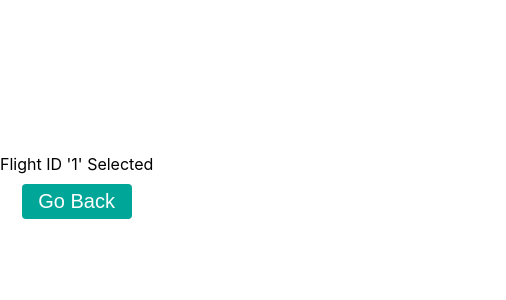
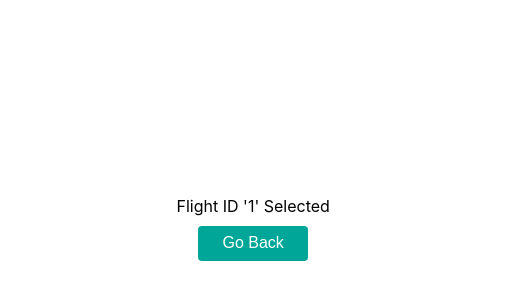
Before and after one commit to graysonventers/full-stack-recruitment-test, a Next.js app: page /itinerary/1 in a window 390 px wide. Shown: the part 236-536 px from the top of the page, 506 px wide, since content can reach past the window. Built offline with nearby package versions, Linux system fonts and the light colour scheme.

Commit message:
mobile responsiveness tweak

```diff
--- a/components/FlightsContainer.js
+++ b/components/FlightsContainer.js
@@ -2,8 +2,6 @@ import style from '../styles/FlightsContainer.module.css'
 import Itineraries from './Itineraries'
 
 const FlightsContainer = ({ itineraries, legs }) => {
-
-    // const { itineraries, legs } = flights;
 
     return (
         <div className={style.cardContainer}>
--- a/pages/index.js
+++ b/pages/index.js
@@ -42,7 +42,6 @@ export async function getStaticProps(context) {
 //     const res = await fetch(`${server}/api/flights`)
 //     const flightData = await res.json();
 
-//     console.log(flightData)
 //     return {
 //       props: {
 //         flightData: flightData
--- a/styles/ItinerarySelection.module.css
+++ b/styles/ItinerarySelection.module.css
@@ -1,5 +1,6 @@
 .container {
-    height: 100vh;
+    height: 110vh;
+    width: 60vh;
     display: flex;
     flex-direction: column;
     justify-content: center;
@@ -15,6 +16,6 @@
     height: 35px;
     color: #ffffff;
     font-weight: 500;
-    font-size: 20px;
+    font-size: 100%;
     cursor: pointer;
 }
```
